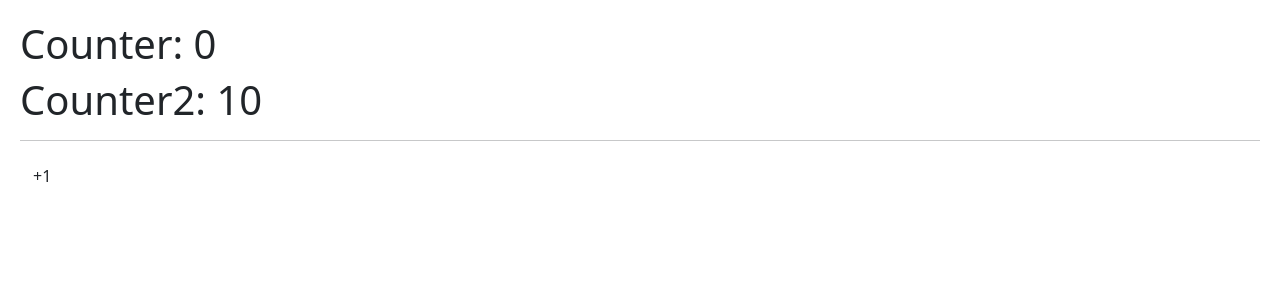
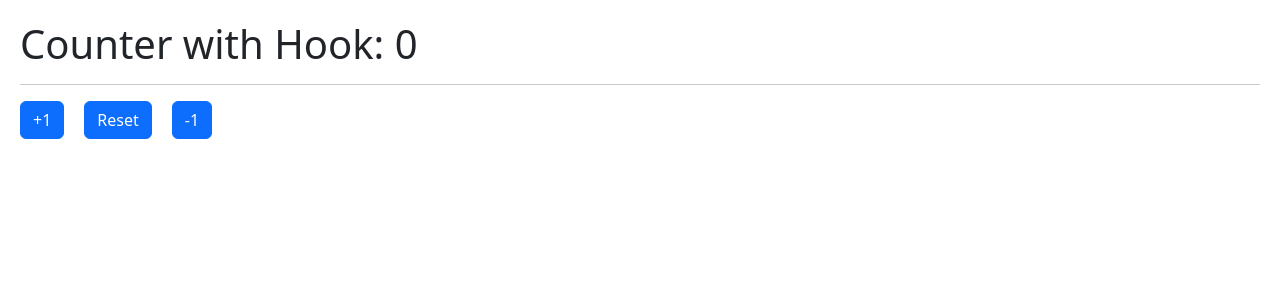
Before and after one commit to danieldavidjp/hook-app, a React (Vite) app: page / in a window 1280 px wide. Shown: the top 300 px of the page. Built offline with nearby package versions, Linux system fonts and the light colour scheme.

Commit message:
WIP: Custom Hook counter

```diff
--- /dev/null
+++ b/src/01-useState/CounterWithCustomHook.jsx
@@ -0,0 +1,18 @@
+import { useCounter } from "../hooks/useCounter";
+
+export const CounterWithCustomHook = () => {
+
+   const { counter, increment, decrement, reset } = useCounter(0);
+
+   return (
+      <>
+         <h1>Counter with Hook: { counter }</h1>
+         <hr />
+
+         <button className="btn btn-primary" onClick={increment}>+1</button>
+         <button className="btn btn-primary" onClick={reset}>Reset</button>
+         <button className="btn btn-primary" onClick={decrement}>-1</button>
+
+      </>
+   );
+}
--- /dev/null
+++ b/src/hooks/useCounter.js
@@ -0,0 +1,25 @@
+import { useState } from 'react';
+
+export const useCounter = ( initialValue = 10) => {
+
+   const [counter, setCounter] = useState(initialValue);
+
+   const increment = (value = 1) => {
+      setCounter(counter + value);
+   }
+
+   const decrement = (value = 1) => {
+      if (counter <= 0) return;
+
+      setCounter(counter - 1);
+   }
+   const reset = () => {
+      setCounter(initialValue);
+   }
+   return {
+      counter,
+      increment,
+      decrement,
+      reset
+   }
+}
--- a/src/main.jsx
+++ b/src/main.jsx
@@ -3,9 +3,10 @@
 import "./index.css";
 import { HooksApp } from "./HooksApp";
 import { CounterApp } from "./01-useState/CounterApp";
+import { CounterWithCustomHook } from "./01-useState/CounterWithCustomHook";
 
 ReactDOM.createRoot(document.getElementById("root")).render(
 	<React.StrictMode>
-		<CounterApp />
+		<CounterWithCustomHook />
 	</React.StrictMode>
 );
```
Also changed, not shown: 1 other file (tests, documents, lock files or other folders).
